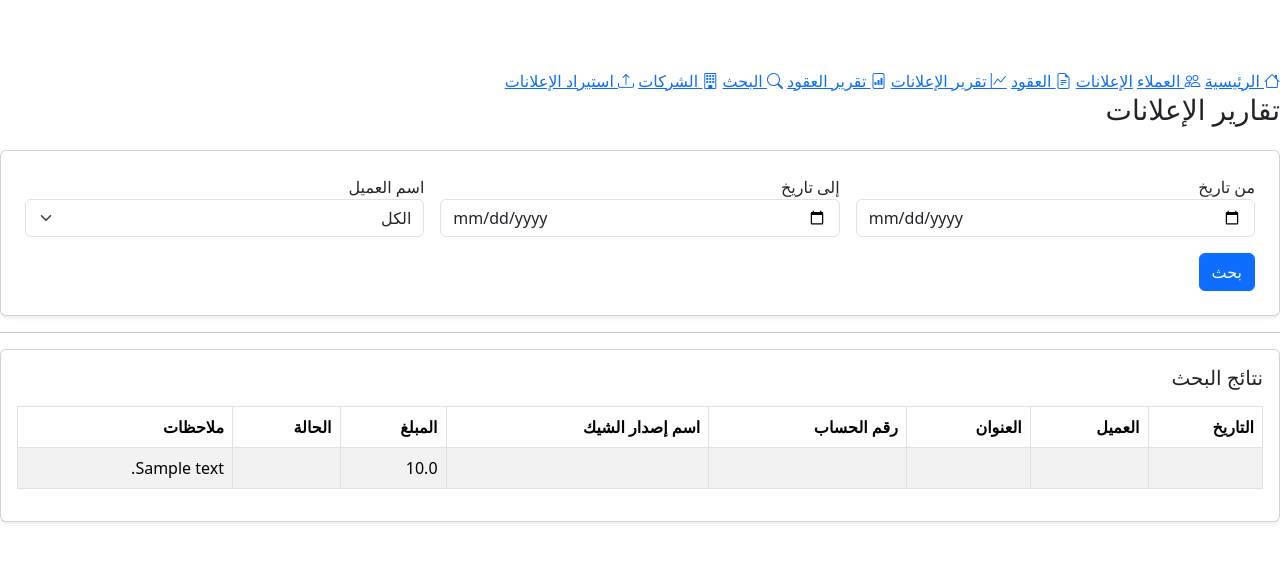
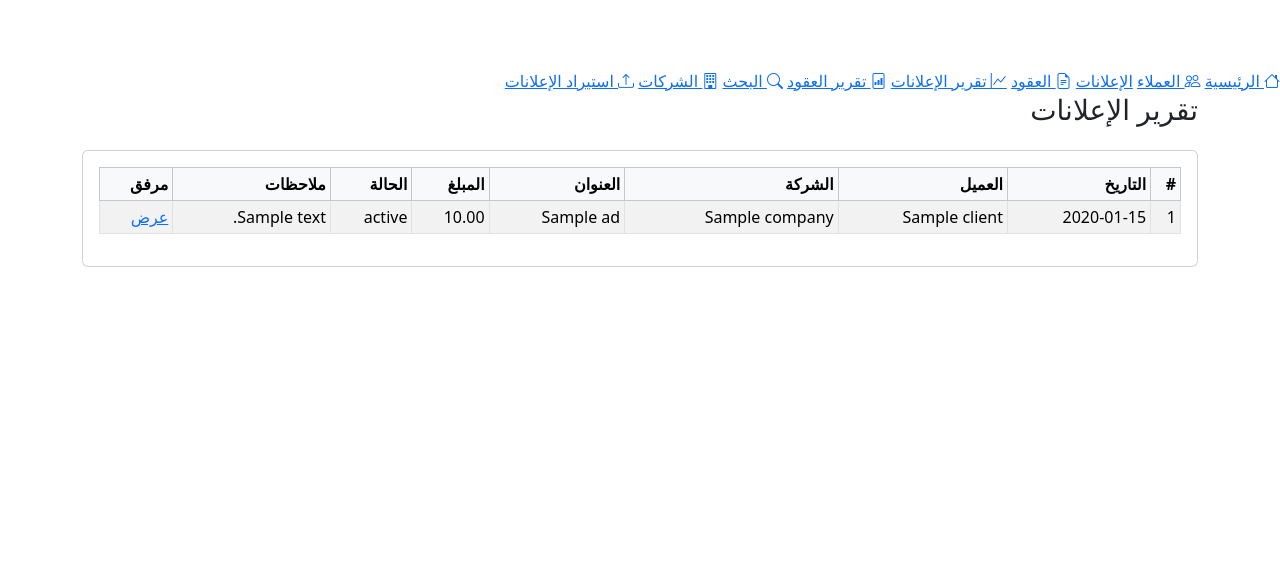
Before and after one commit to effatahmed67-ship-it/ads-system, a Flask app: page /ads_report in a window 1280 px wide. Shown: the top 562 px of the page. Run offline with Flask 3, Linux system fonts and the light colour scheme; tables that the repository leaves empty hold one stand-in row (values such as "Sample post").

Commit message:
Update ads-report.html

```diff
--- a/templates/ads-report.html
+++ b/templates/ads-report.html
@@ -1,76 +1,47 @@
 {% extends "base.html" %}
 {% block content %}
 
-<h3 class="mb-4">تقارير الإعلانات</h3>
+<div class="container">
+    <h3 class="mb-4">تقرير الإعلانات</h3>
 
-<div class="card p-4 shadow-sm">
-
-    <form method="post">
-
-        <div class="row g-3">
-
-            <div class="col-md-4">
-                <label>من تاريخ</label>
-                <input type="date" name="from_date" class="form-control">
-            </div>
-
-            <div class="col-md-4">
-                <label>إلى تاريخ</label>
-                <input type="date" name="to_date" class="form-control">
-            </div>
-
-            <div class="col-md-4">
-                <label>اسم العميل</label>
-                <select name="client" class="form-select">
-                    <option value="">الكل</option>
-                    {% for c in clients %}
-                        <option value="{{ c.id }}">{{ c.name }}</option>
-                    {% endfor %}
-                </select>
-            </div>
-
-        </div>
-
-        <button class="btn btn-primary mt-3">بحث</button>
-    </form>
-
-</div>
-
-<hr>
-
-<div class="card p-3 shadow-sm">
-
-    <h5 class="mb-3">نتائج البحث</h5>
-
-    <table class="table table-bordered table-striped">
-        <thead>
-            <tr>
-                <th>التاريخ</th>
-                <th>العميل</th>
-                <th>العنوان</th>
-                <th>رقم الحساب</th>
-                <th>اسم إصدار الشيك</th>
-                <th>المبلغ</th>
-                <th>الحالة</th>
-                <th>ملاحظات</th>
-            </tr>
-        </thead>
-
-        <tbody>
-            {% for ad in ads %}
-            <tr>
-                <td>{{ ad.date }}</td>
-                <td>{{ ad.client }}</td>
-                <td>{{ ad.address }}</td>
-                <td>{{ ad.account }}</td>
-                <td>{{ ad.cheque }}</td>
-                <td>{{ ad.amount }}</td>
-                <td>{{ ad.status }}</td>
-                <td>{{ ad.notes }}</td>
-            </tr>
-            {% endfor %}
-        </tbody>
-    </table>
+    <div class="card p-3">
+        <table class="table table-bordered table-striped table-sm align-middle">
+            <thead class="table-light">
+                <tr>
+                    <th>#</th>
+                    <th>التاريخ</th>
+                    <th>العميل</th>
+                    <th>الشركة</th>
+                    <th>العنوان</th>
+                    <th>المبلغ</th>
+                    <th>الحالة</th>
+                    <th>ملاحظات</th>
+                    <th>مرفق</th>
+                </tr>
+            </thead>
+            <tbody>
+                {% for ad in ads %}
+                <tr>
+                    <td>{{ ad.id }}</td>
+                    <td>{{ ad.ad_date }}</td>
+                    <td>{{ ad.client_name }}</td>
+                    <td>{{ ad.company_name }}</td>
+                    <td>{{ ad.title }}</td>
+                    <td>{{ "%.2f"|format(ad.amount or 0) }}</td>
+                    <td>{{ ad.ad_status }}</td>
+                    <td>{{ ad.notes }}</td>
+                    <td>
+                        {% if ad.attachment %}
+                        <a href="{{ url_for('uploaded_file', filename=ad.attachment) }}" target="_blank">عرض</a>
+                        {% else %}
+                        —
+                        {% endif %}
+                    </td>
+                </tr>
+                {% endfor %}
+            </tbody>
+        </table>
+    </div>
 
 </div>
 
```
